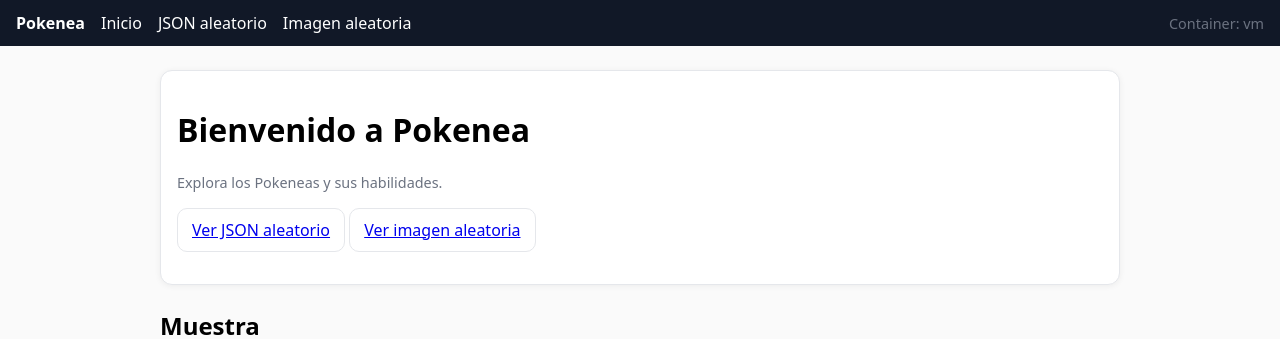
After one commit to cadiazh/Taller_2, a Flask app: page / in a window 1280 px wide. The commit adds this page. Shown: the top 339 px of the page. Run offline with Flask 3, Linux system fonts and the light colour scheme.

Commit message:
Segunda versión

```diff
--- a/app.py
+++ b/app.py
@@ -2,4 +2,4 @@ from app import create_app
 app = create_app()
 
 if __name__ == "__main__":
-    app.run(host="0.0.0.0", port=5000, debug=True)
+    app.run(host="0.0.0.0", port=5000, debug=False)
--- a/app/routes.py
+++ b/app/routes.py
@@ -4,6 +4,15 @@ from .models import POKENEAS
 
 app_routes = Blueprint("app_routes", __name__)
 
+# HOME
+@app_routes.route("/")
+def home():
+    container_id = socket.gethostname()
+    # opcional: muestra 3 pokeneas al azar en la portada
+    muestra = random.sample(POKENEAS, k=min(3, len(POKENEAS)))
+    return render_template("home.html", container_id=container_id, muestra=muestra)
+
+# JSON
 @app_routes.route("/pokenea-json")
 def pokenea_json():
     p = copy.deepcopy(random.choice(POKENEAS))
@@ -16,6 +25,7 @@ def pokenea_json():
         "container_id": p["container_id"],
     })
 
+# Imagen
 @app_routes.route("/pokenea-imagen")
 def pokenea_imagen():
     p = random.choice(POKENEAS)
--- /dev/null
+++ b/app/templates/base.html
@@ -0,0 +1,33 @@
+<!DOCTYPE html>
+<html lang="es">
+<head>
+  <meta charset="utf-8" />
+  <meta name="viewport" content="width=device-width, initial-scale=1" />
+  <title>{% block title %}Pokenea{% endblock %}</title>
+  <link rel="preconnect" href="https://fonts.googleapis.com">
+  <style>
+    body { font-family: system-ui, Segoe UI, Roboto, Helvetica, Arial, sans-serif; margin: 0; background: #fafafa; }
+    .nav { display:flex; gap:1rem; padding:12px 16px; background:#111827; color:#fff; align-items:center; }
+    .nav a { color:#fff; text-decoration:none; }
+    .wrap { max-width: 960px; margin: 24px auto; padding: 0 16px; }
+    .card { border:1px solid #e5e7eb; border-radius:12px; background:#fff; box-shadow:0 1px 6px rgba(0,0,0,.06); padding:16px; }
+    img { max-width:100%; border-radius:8px; }
+    .muted { color:#6b7280; font-size:.9rem; }
+    .grid { display:grid; grid-template-columns: repeat(auto-fill, minmax(220px, 1fr)); gap:16px; }
+    .btn { display:inline-block; padding:10px 14px; border-radius:10px; border:1px solid #e5e7eb; background:#fff; }
+    .btn:hover { background:#f3f4f6; }
+  </style>
+</head>
+<body>
+  <nav class="nav">
+    <strong>Pokenea</strong>
+    <a href="{{ url_for('app_routes.home') }}">Inicio</a>
+    <a href="{{ url_for('app_routes.pokenea_json') }}">JSON aleatorio</a>
+    <a href="{{ url_for('app_routes.pokenea_imagen') }}">Imagen aleatoria</a>
+    <span style="margin-left:auto" class="muted">Container: {{ container_id if container_id else '' }}</span>
+  </nav>
+  <div class="wrap">
+    {% block content %}{% endblock %}
+  </div>
+</body>
+</html>
--- /dev/null
+++ b/app/templates/home.html
@@ -0,0 +1,26 @@
+{% extends "base.html" %}
+{% block title %}Pokenea · Inicio{% endblock %}
+{% block content %}
+  <div class="card">
+    <h1>Bienvenido a Pokenea</h1>
+    <p class="muted">Explora los Pokeneas y sus habilidades.</p>
+    <p>
+      <a class="btn" href="{{ url_for('app_routes.pokenea_json') }}">Ver JSON aleatorio</a>
+      <a class="btn" href="{{ url_for('app_routes.pokenea_imagen') }}">Ver imagen aleatoria</a>
+
+    </p>
+  </div>
+
+  {% if muestra %}
+  <h2 style="margin-top:24px;">Muestra</h2>
+  <div class="grid">
+    {% for p in muestra %}
+    <div class="card">
+      <h3 style="margin:0 0 8px 0">{{ p.nombre }}</h3>
+      <img src="{{ p.imagen }}" alt="{{ p.nombre }}">
+      <div class="muted">Altura: {{ p.altura }} · Habilidad: {{ p.habilidad }}</div>
+    </div>
+    {% endfor %}
+  </div>
+  {% endif %}
+{% endblock %}
```
Also changed, not shown: app/templates/pokenea.html (+12 -19 lines).
